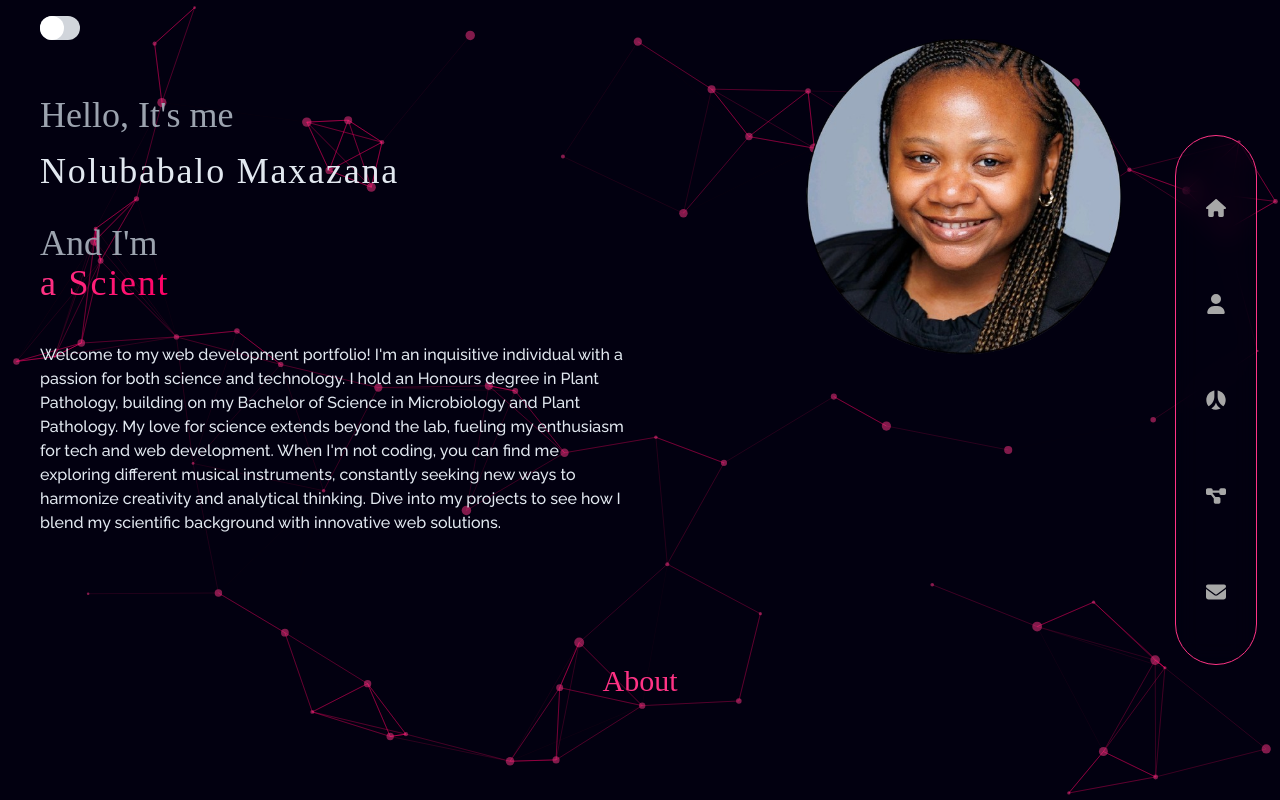
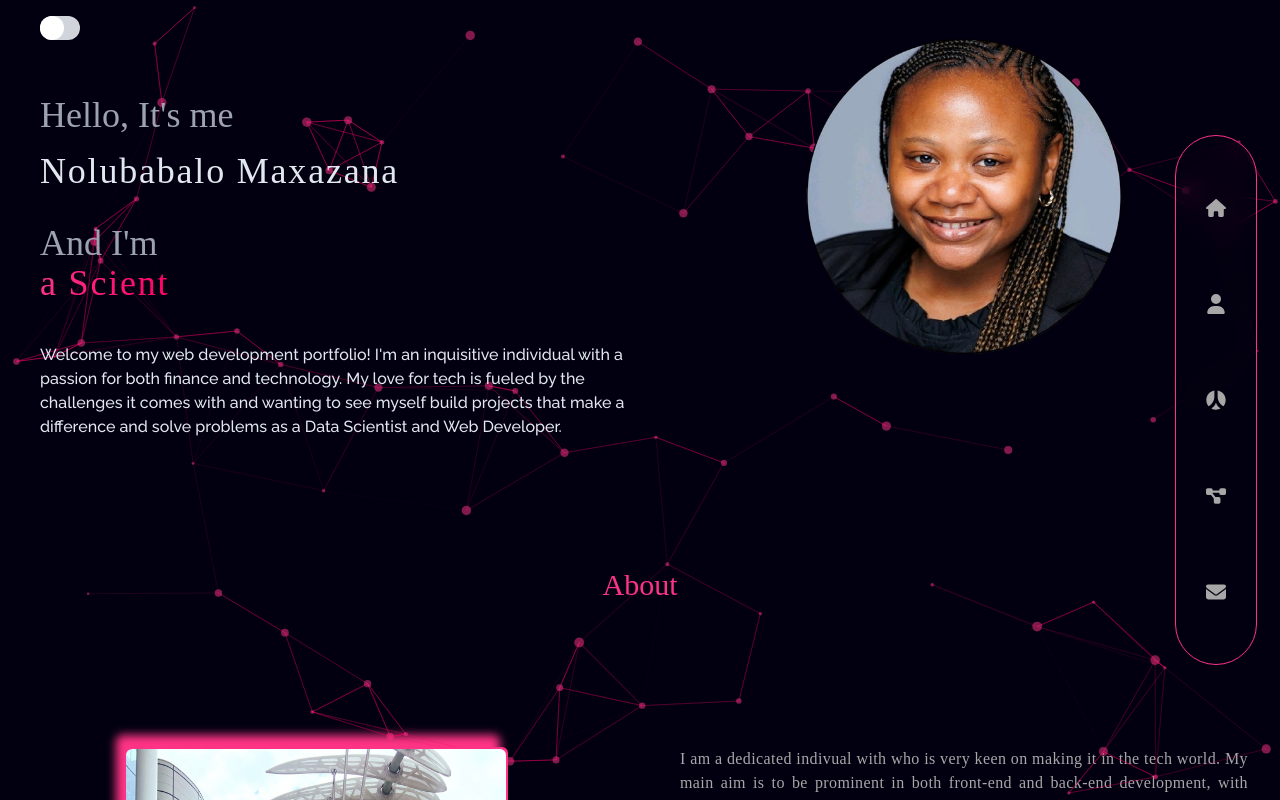
Before and after one commit to Tebza101-code/TebzaWebsite, a React (Vite) app: page / in a window 1280 px wide. Shown: the top 800 px of the page. Built offline with nearby package versions, Linux system fonts and the light colour scheme; a web font is replaced by a local one.

Commit message:
Update Introduction.jsx

```diff
--- a/src/components/Introduction.jsx
+++ b/src/components/Introduction.jsx
@@ -33,10 +33,9 @@ const Introduction = () => {
                     </h2>
 
                     <p className="raleway-bold text-l text-slate-200 mt-6 text-center lg:text-left">
-                    Welcome to my web development portfolio! I&apos;m an inquisitive individual with a passion for both science and technology.
-                    I hold an Honours degree in Plant Pathology, building on my Bachelor of Science in Microbiology and Plant Pathology.
-                    My love for science extends beyond the lab, fueling my enthusiasm for tech and web development.
-                    When I&apos;m not coding, you can find me exploring different musical instruments, constantly seeking new ways to harmonize creativity and analytical thinking. Dive into my projects to see how I blend my scientific background with innovative web solutions.
+                    Welcome to my web development portfolio! I&apos;m an inquisitive individual with a passion for both finance and technology.
+                    My love for tech is fueled by the challenges it comes with and wanting to see myself build projects that make a difference and solve problems as a Data Scientist and Web Developer.
+
                     </p>
                 </div>
 
```
